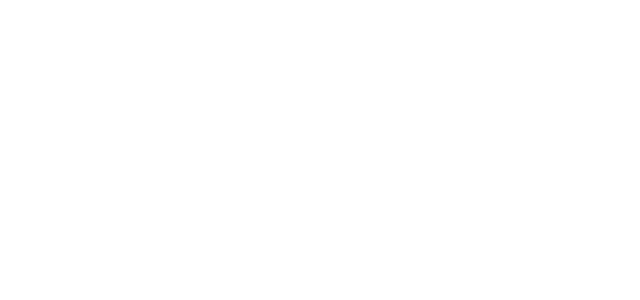
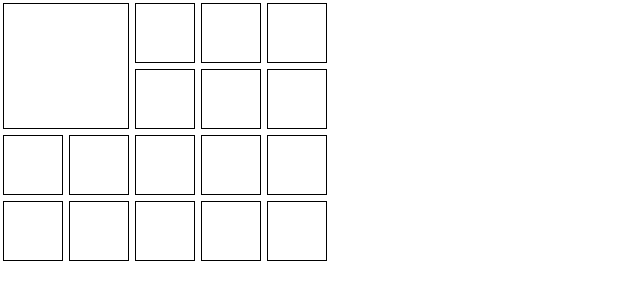
Before and after one commit to omkarbhale/better-ludo, a plain HTML site: page index.html in a window 1280 px wide. Shown: the whole page, without its empty margins (0-640 px from the left). Drawn offline with Linux system fonts and the light colour scheme.

Commit message:
POC with grid colspan and rowspan

```diff
--- a/index.html
+++ b/index.html
@@ -9,7 +9,28 @@
 </head>
 <body>
     <main>
-        <div class="game-container" id="game-container"></div>
+        <div class="game-container" id="game-container">
+
+            <div class="game-board">
+                <div class="game-tile tile-group-2"></div>
+                <div class="game-tile"></div>
+                <div class="game-tile"></div>
+                <div class="game-tile"></div>
+                <div class="game-tile"></div>
+                <div class="game-tile"></div>
+                <div class="game-tile"></div>
+                <div class="game-tile"></div>
+                <div class="game-tile"></div>
+                <div class="game-tile"></div>
+                <div class="game-tile"></div>
+                <div class="game-tile"></div>
+                <div class="game-tile"></div>
+                <div class="game-tile"></div>
+                <div class="game-tile"></div>
+                <div class="game-tile"></div>
+                <div class="game-tile"></div>
+            </div>
+        </div>
     </main>
 </body>
 </html>
--- a/style.css
+++ b/style.css
@@ -3,3 +3,24 @@
     padding: 0;
     box-sizing: border-box;
 }
+
+.game-board {
+    display: inline-grid;
+    grid-template-columns: repeat(5, 1fr);
+}
+.game-tile {
+    --tile-size: 60px;
+    --tile-margin: 3px;
+    width: var(--tile-size);
+    height: var(--tile-size);
+    border: 1px solid;
+    margin: var(--tile-margin);
+}
+.game-tile.tile-group-2 {
+    grid-row: 1 / 3;
+    grid-column: 1 / 3;
+    width: calc(2 * var(--tile-size) + 2 * var(--tile-margin));
+    height: calc(2 * var(--tile-size) + 2 * var(--tile-margin));
+    /* width: 120px;
+    height: 120px; */
+}
```
